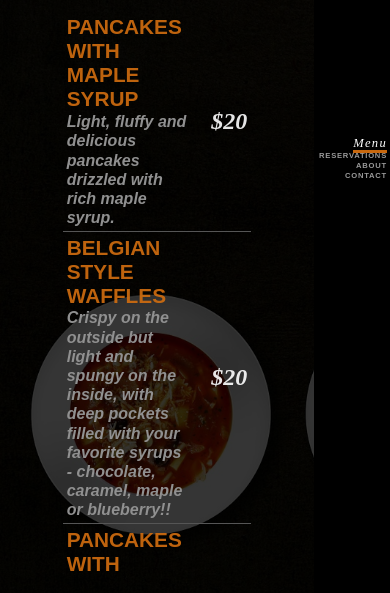
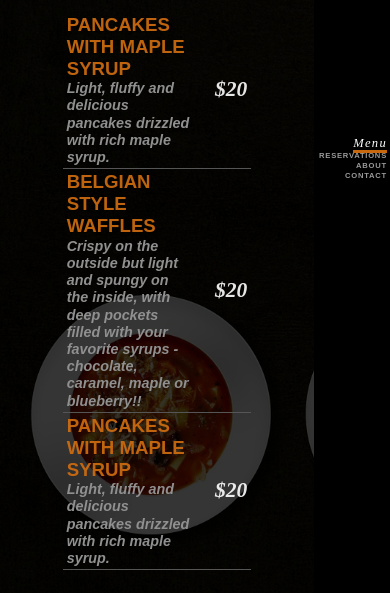
Before and after one commit to akashdas98/restaurant, a plain HTML site: page index.html in a window 390 px wide. Both pictures are taken after a click on the link "Menu". Shown: the part 251-844 px from the top of the page. Drawn offline with Linux system fonts and the light colour scheme.

Commit message:
Fix font-size scaling for mobile viewing.

```diff
--- a/style.css
+++ b/style.css
@@ -152,6 +152,7 @@ header {
   border-collapse: collapse;
   margin: auto;
   font-weight: 800;
+  font-size: 1.7vh;
 }
 ::-webkit-scrollbar {
   width: 0.5%;
@@ -170,7 +171,7 @@ header {
 }
 
 .menu-table tr td {
-  padding: 2%;
+  padding: 1% 2%;
 }
 
 .menu-table tr td:first-child {
```
